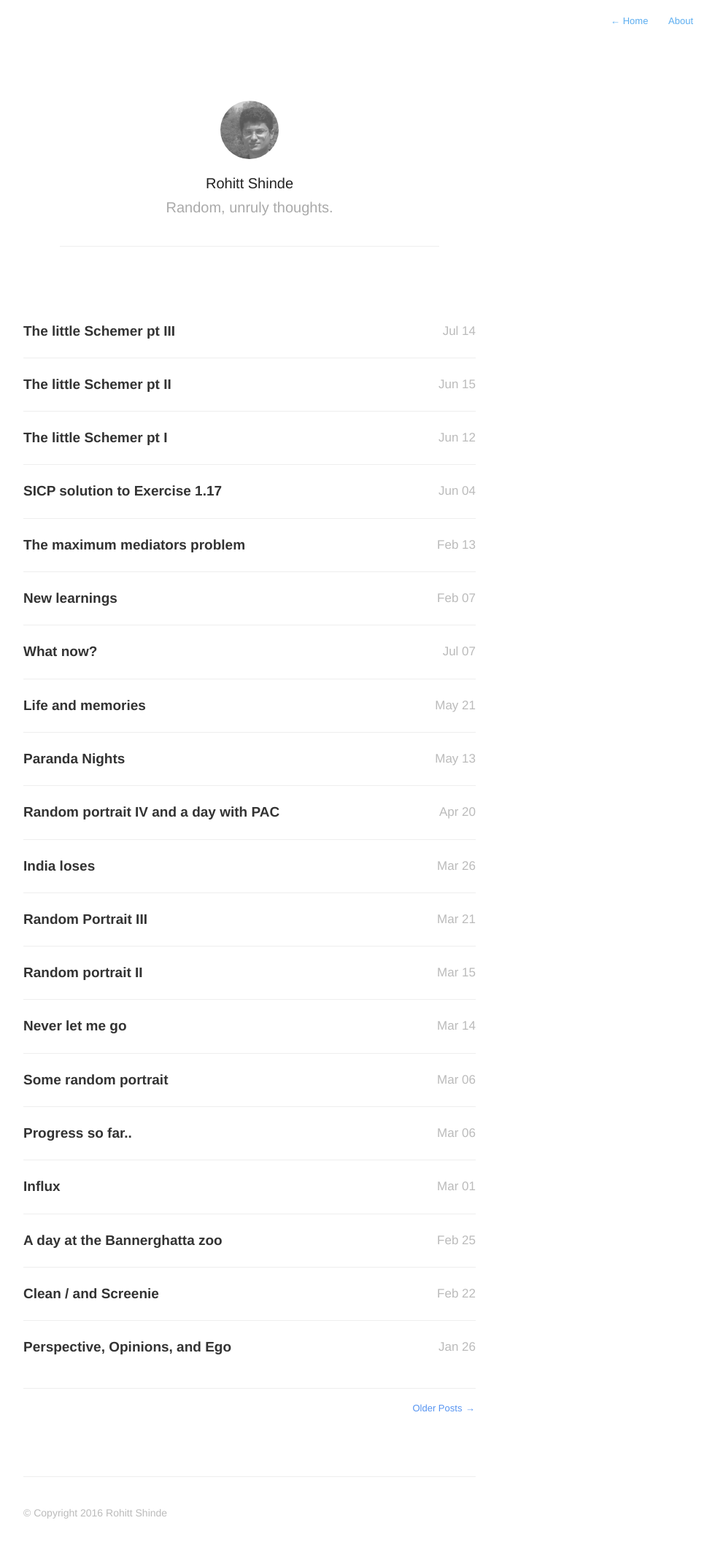
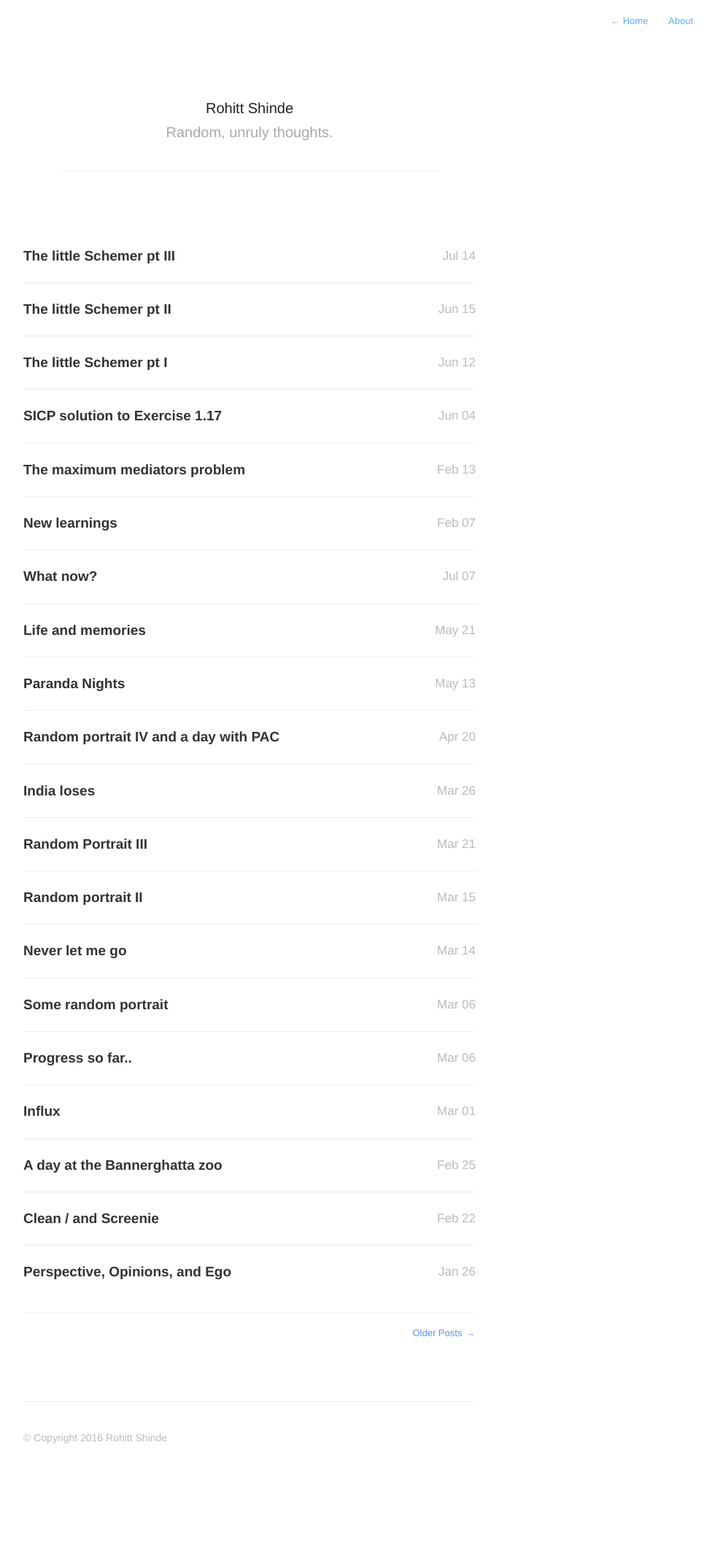
Before and after one commit to shinderohitt/shinderohitt.github.io, a Jekyll site: the page built from index.html, in a window 1280 px wide. Shown: the whole page at 73% size, without its empty margins (298-1278 px from the left). Built offline with Jekyll 4.4.1, drawn with Linux system fonts in a browser that asks for light colours; nearby versions of some CDN libraries; the list of posts is cut into pages by our own code; after the commit the page ends 2021 px from its top, so only the background shows below that.

Commit message:
remove profile photo from the homepage

```diff
--- a/_includes/profile.html
+++ b/_includes/profile.html
@@ -2,9 +2,9 @@
     <section id="wrapper">
         <header id="header">
         {% if site.aboutPage %}
-            <a href="{{ site.baseurl }}about">
-                <img id="avatar" class="2x" src="{{ site.baseurl }}assets/images/rohit.jpg"/>
-            </a>
+          <!-- <a href="{{ site.baseurl }}about">
+               <img id="avatar" class="2x" src="{{ site.baseurl }}assets/images/rohit.jpg"/>
+               </a> -->
         {% else %}
             <img id="avatar" class="2x" src="{{ site.baseurl }}assets/images/rohit.jpg"/>
         {% endif %}
```
